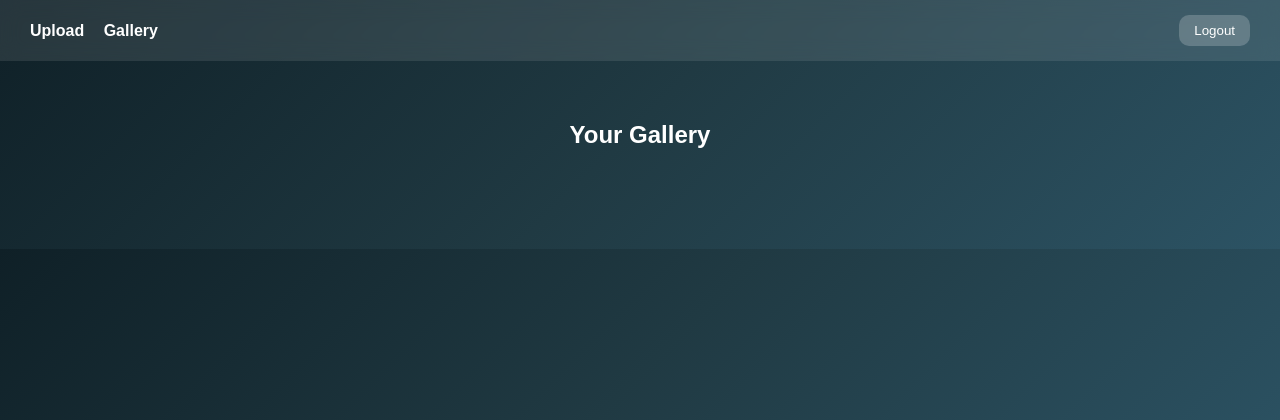
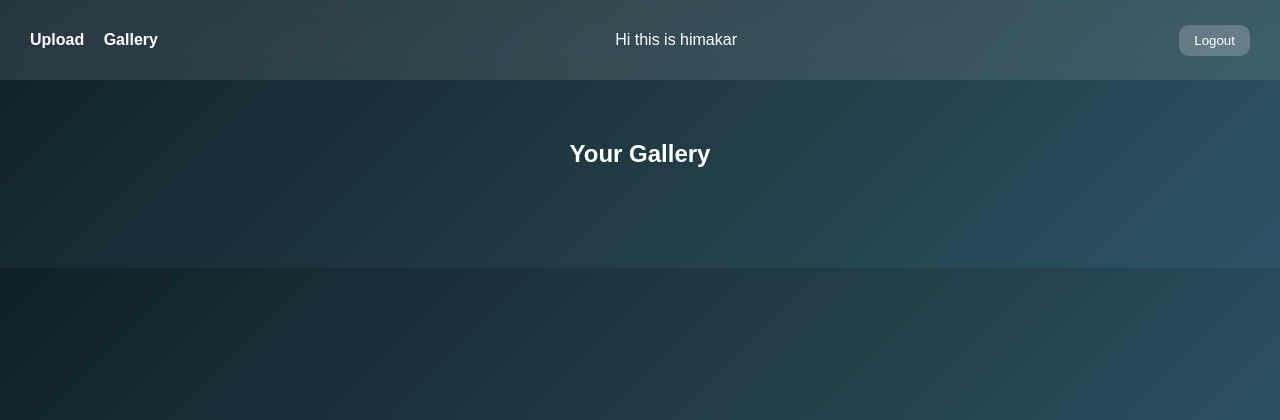
Before and after one commit to HimakarC/upload_image_project, a Django app: page /gallery/ in a window 1280 px wide. Shown: the top 420 px of the page. Run offline with Django 5.2, Linux system fonts and the light colour scheme; the visitor is signed in with stand-in values (Sample User, id 1); data that the repository does not hold is empty; parts of the project's set-up code (start-up, migrations or seed data) failed here and were passed over.

Commit message:
just edited

```diff
--- a/uploads/templates/uploads/base.html
+++ b/uploads/templates/uploads/base.html
@@ -49,6 +49,8 @@
         <a href="{% url 'gallery' %}">Gallery</a>
     </div>
 
+    <p>Hi this is himakar</p>
+
     {% if user.is_authenticated %}
     <form action="{% url 'logout' %}" method="post">
         {% csrf_token %}
```
